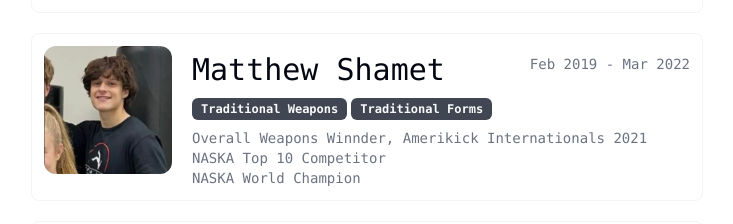
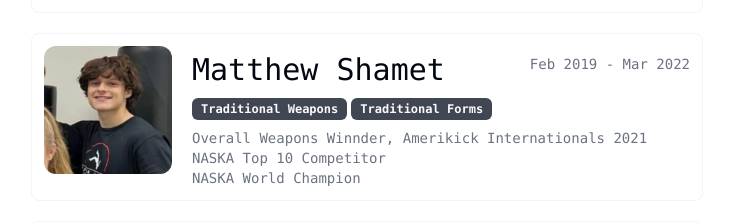
Before and after one commit to derekmeegan/cv, a Next.js app: page /students in a window 1280 px wide. Shown: the part 315-539 px from the top of the page, without its empty margins (273-1006 px from the left). Built offline with nearby package versions, Linux system fonts and the light colour scheme.

Commit message:
lighthouse changes

```diff
--- a/src/app/page.tsx
+++ b/src/app/page.tsx
@@ -35,21 +35,21 @@ export default async function Page() {
                 size="icon"
                 asChild
               >
-                <a href={social.url}>
+                <a href={social.url} aria-label={social.name}>
                   <social.icon className="size-4" />
                 </a>
               </Button>
             ))}
             {RESUME_DATA.contact.email ? (
               <Button className="size-8" variant="outline" size="icon" asChild>
-                <a href={`mailto:${RESUME_DATA.contact.email}`}>
+                <a href={`mailto:${RESUME_DATA.contact.email}`} aria-label="Email">
                   <MailIcon className="size-4" />
                 </a>
               </Button>
             ) : null}
             {RESUME_DATA.contact.tel ? (
               <Button className="size-8" variant="outline" size="icon" asChild>
-                <a href={`tel:${RESUME_DATA.contact.tel}`}>
+                <a href={`tel:${RESUME_DATA.contact.tel}`} aria-label="Phone">
                   <PhoneIcon className="size-4" />
                 </a>
               </Button>
--- a/src/components/ui/avatar.tsx
+++ b/src/components/ui/avatar.tsx
@@ -26,7 +26,7 @@ const AvatarImage = React.forwardRef<
 >(({ className, ...props }, ref) => (
   <AvatarPrimitive.Image
     ref={ref}
-    className={cn("aspect-square h-full w-full", className)}
+    className={cn("aspect-square h-full w-full object-cover", className)}
     {...props}
   />
 ));
```
